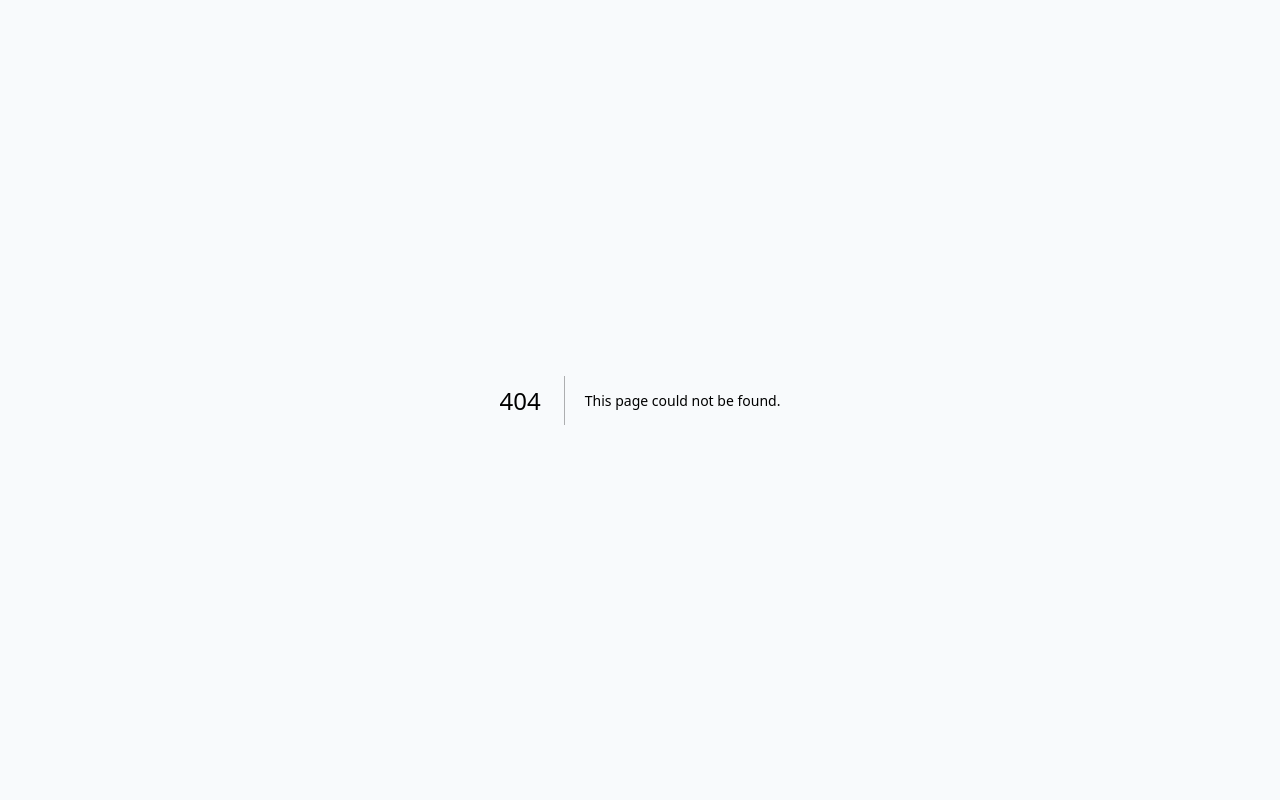
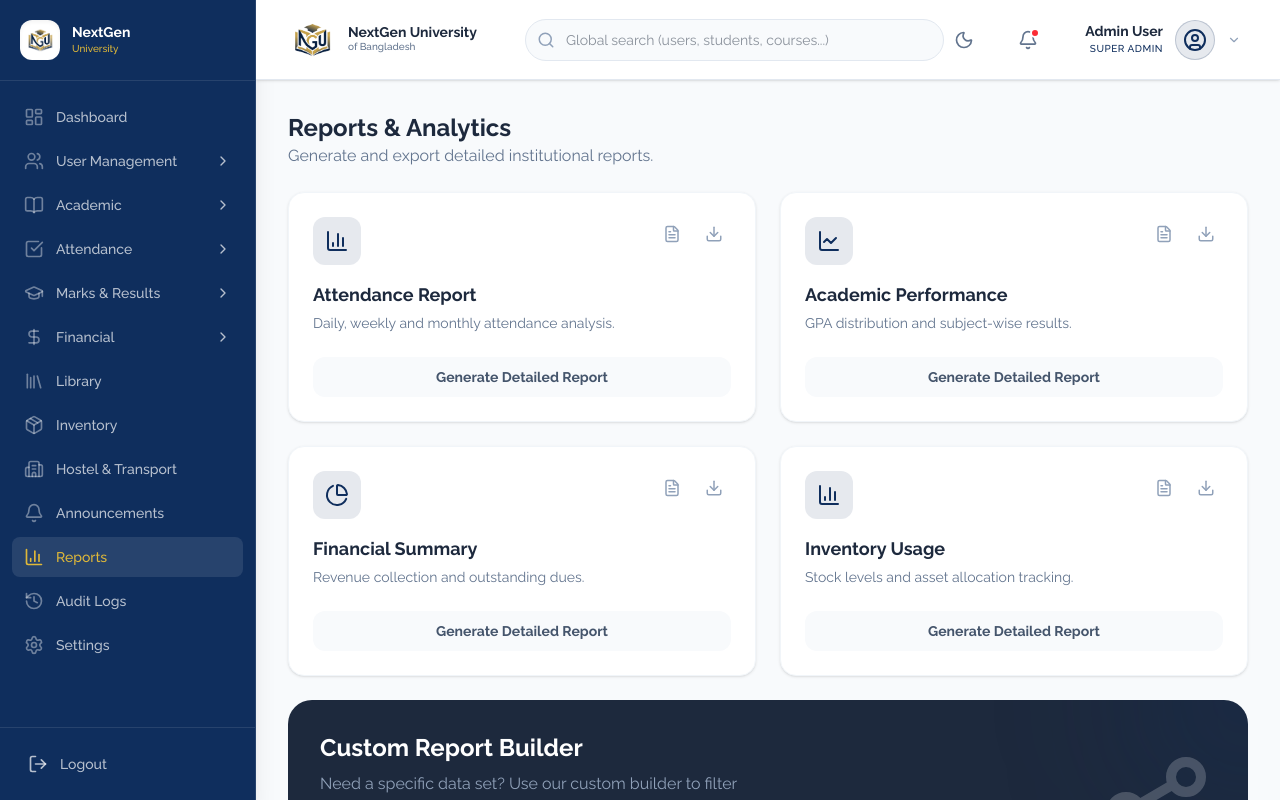
Before and after one commit to amdadislam01/smart-university-managment-system, a Next.js app: page /admin/reports in a window 1280 px wide. Before the commit this address had no page. Built offline with nearby package versions, Linux system fonts and the light colour scheme.

Commit message:
CREATE app/admin/reports/page.tsx: general reports page

```diff
--- /dev/null
+++ b/app/admin/reports/page.tsx
@@ -0,0 +1,57 @@
+"use client";
+
+import React from "react";
+import { BarChart3, PieChart, LineChart, Download, FileText, Share2 } from "lucide-react";
+
+export default function Reports() {
+  const reports = [
+    { name: "Attendance Report", desc: "Daily, weekly and monthly attendance analysis.", icon: BarChart3 },
+    { name: "Academic Performance", desc: "GPA distribution and subject-wise results.", icon: LineChart },
+    { name: "Financial Summary", desc: "Revenue collection and outstanding dues.", icon: PieChart },
+    { name: "Inventory Usage", desc: "Stock levels and asset allocation tracking.", icon: BarChart3 },
+  ];
+
+  return (
+    <div className="space-y-6">
+      <div>
+        <h1 className="text-2xl font-bold text-slate-800">Reports & Analytics</h1>
+        <p className="text-slate-500">Generate and export detailed institutional reports.</p>
+      </div>
+
+      <div className="grid grid-cols-1 md:grid-cols-2 gap-6">
+        {reports.map((report, i) => (
+          <div key={i} className="bg-white p-6 rounded-2xl border border-slate-100 shadow-sm hover:shadow-md transition-all group">
+            <div className="flex items-start justify-between mb-4">
+              <div className="bg-primary/10 p-3 rounded-xl text-primary group-hover:bg-primary group-hover:text-white transition-colors">
+                <report.icon size={24} />
+              </div>
+              <div className="flex gap-2">
+                <button className="p-2 text-slate-400 hover:text-primary transition-colors cursor-pointer" title="Download PDF"><FileText size={18} /></button>
+                <button className="p-2 text-slate-400 hover:text-primary transition-colors cursor-pointer" title="Export CSV"><Download size={18} /></button>
+              </div>
+            </div>
+            <h3 className="font-bold text-slate-800 text-lg mb-1">{report.name}</h3>
+            <p className="text-sm text-slate-500 mb-6">{report.desc}</p>
+            <button className="w-full py-2.5 bg-slate-50 text-slate-600 rounded-xl text-sm font-bold group-hover:bg-primary group-hover:text-white transition-all cursor-pointer">
+              Generate Detailed Report
+            </button>
+          </div>
+        ))}
+      </div>
+
+      <div className="bg-slate-800 rounded-3xl p-8 text-white flex flex-col md:flex-row items-center justify-between gap-6 overflow-hidden relative">
+        <div className="relative z-10">
+          <h2 className="text-2xl font-bold mb-2">Custom Report Builder</h2>
+          <p className="text-slate-400 max-w-md">Need a specific data set? Use our custom builder to filter exactly what you need and export in your preferred format.</p>
+          <button className="mt-6 px-6 py-3 bg-secondary text-primary font-bold rounded-xl hover:bg-white transition-all cursor-pointer">
+            Open Builder
+          </button>
+        </div>
+        <div className="relative z-10 hidden md:block opacity-20">
+          <Share2 size={120} />
+        </div>
+        <div className="absolute top-0 right-0 w-64 h-64 bg-primary/20 rounded-full -translate-y-1/2 translate-x-1/2 blur-3xl" />
+      </div>
+    </div>
+  );
+}
```
